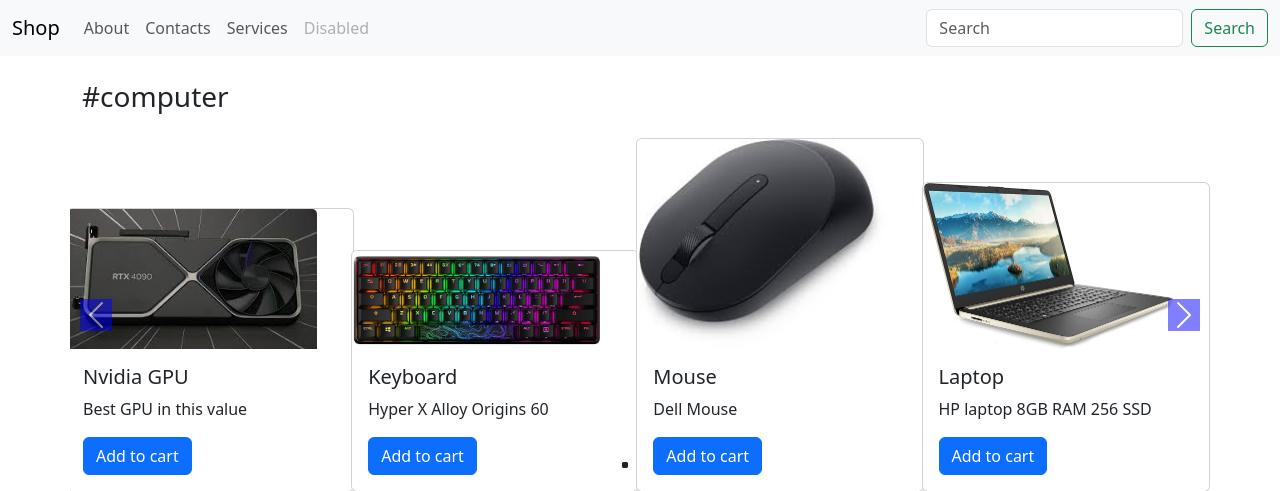
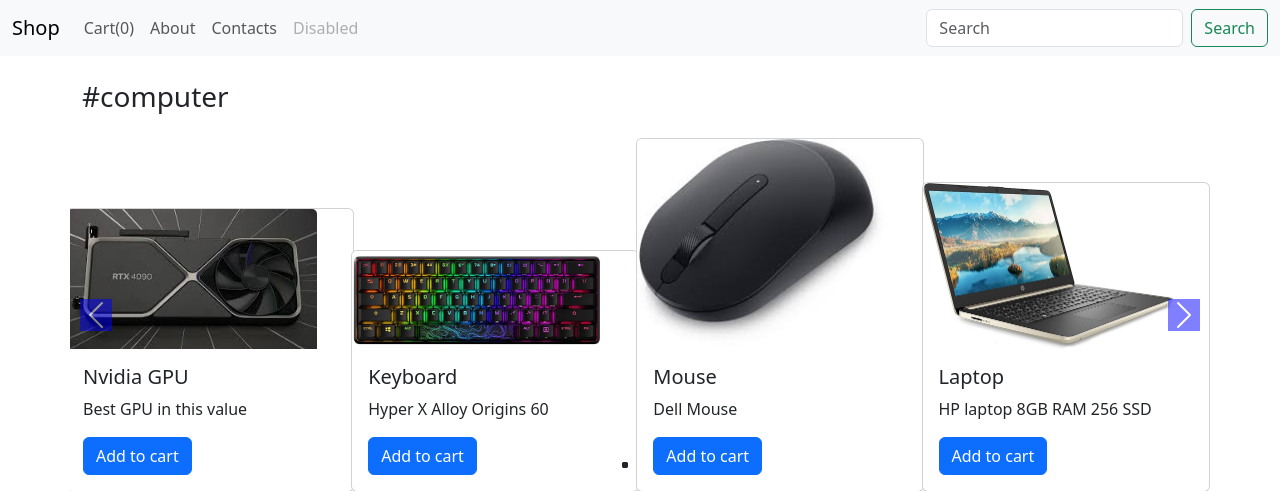
Before and after one commit to sumit-modak/ecommerce-django, a Django app: page /shop/ in a window 1280 px wide. Shown: the top 491 px of the page. Run offline with Django 4.2, Linux system fonts and the light colour scheme; data comes from the database, SQL or seed files in the repository; some libraries are stand-ins or nearby versions.

Commit message:
changed cart button & settings

```diff
--- a/shop/templates/shop/base.html
+++ b/shop/templates/shop/base.html
@@ -20,13 +20,15 @@
         <div class="collapse navbar-collapse" id="navbarSupportedContent">
             <ul class="navbar-nav me-auto mb-2 mb-lg-0">
             <li class="nav-item">
+                <a class="nav-link" href="/shop/cart/">
+                    Cart(<span id="cart">0</span>)
+                </a>
+            </li>
+            <li class="nav-item">
                 <a class="nav-link" href="/shop/about/">About</a>
             </li>
             <li class="nav-item">
                 <a class="nav-link" href="/shop/contact/">Contacts</a>
-            </li>
-            <li class="nav-item">
-                <a class="nav-link" href="/shop/services/">Services</a>
             </li>
             <li class="nav-item">
                 <a class="nav-link disabled" aria-disabled="true">Disabled</a>
--- a/shop/templates/shop/index.html
+++ b/shop/templates/shop/index.html
@@ -11,7 +11,7 @@
 }
 
 .col-md-3 img {
-    width: 250px;
+    max-width: 250px;
     max-height: 250px;
 }
 
@@ -124,6 +124,7 @@
         }
         // console.log(cart);
         localStorage.setItem('cart', JSON.stringify(cart));
+        document.getElementById('cart').innerHTML = Object.keys(cart).length;
     });
 
 </script>
```
